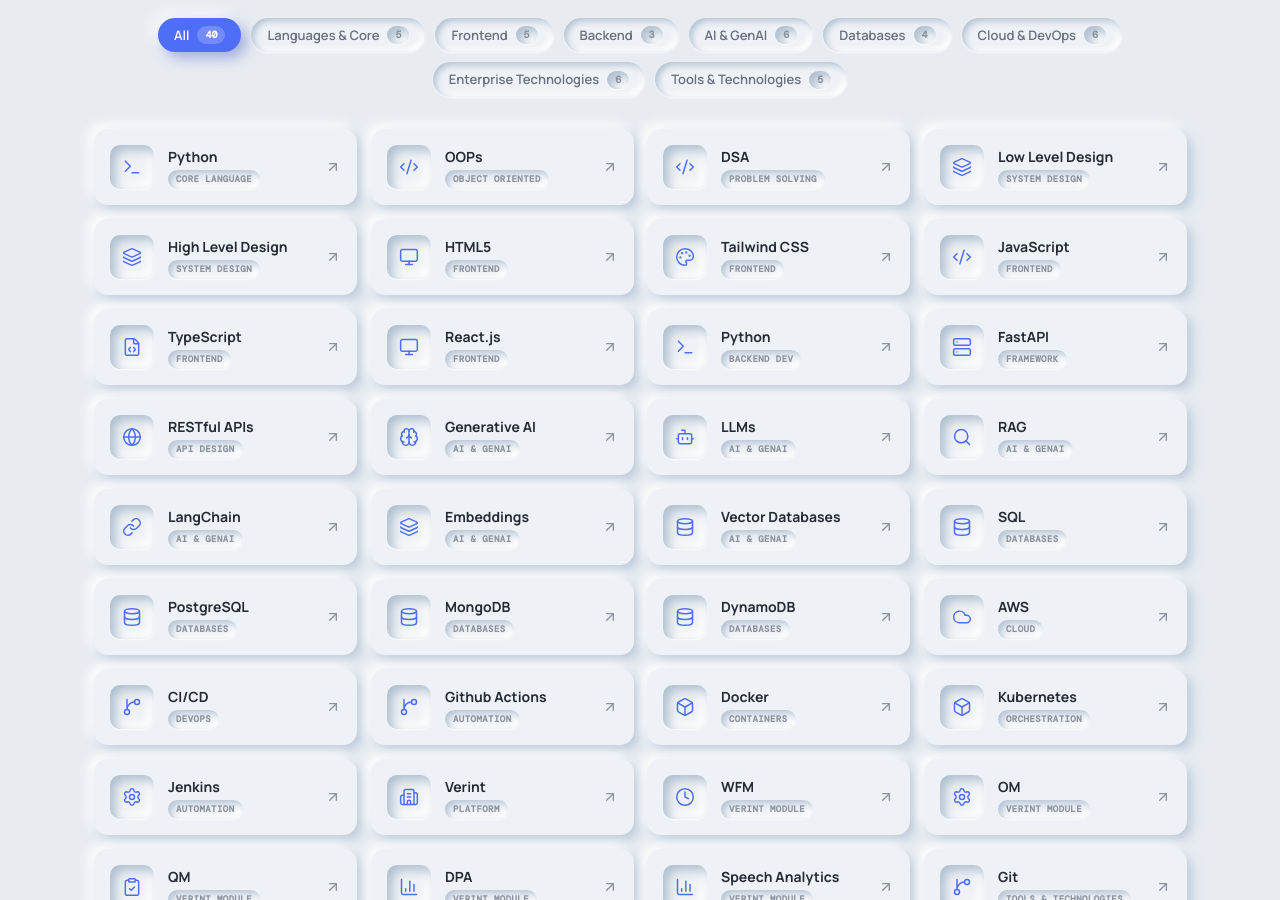
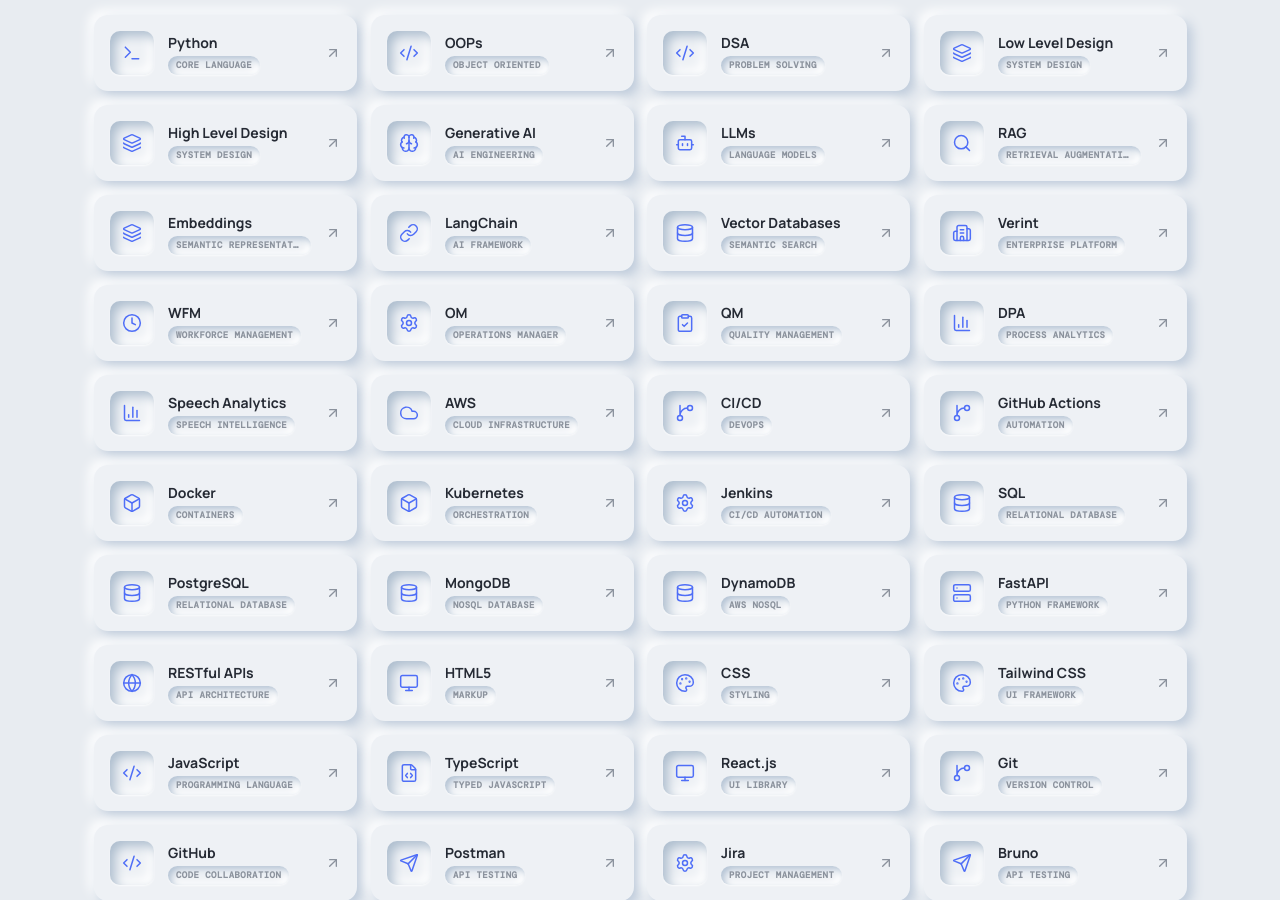
Before and after one commit to Pavithrarapuru/Portfolio, a React (Vite) app: page / in a window 1280 px wide. Shown: the part 1900-2800 px from the top of the page. Built offline with nearby package versions, Linux system fonts and the light colour scheme.

Commit message:
all updates'

```diff
--- a/src/components/experience/TimelineItem.jsx
+++ b/src/components/experience/TimelineItem.jsx
@@ -2,13 +2,27 @@ import { useState } from 'react'
 import { motion, useMotionValueEvent } from 'framer-motion'
 import Reveal from '../common/Reveal'
 
-function TimelineItem({ experience, index, total = 3, smoothProgress }) {
-  const { year, role, company, description, tags } = experience
+function TimelineItem({
+  experience,
+  index,
+  total = 4,
+  smoothProgress,
+}) {
+  const {
+    number,
+    year,
+    role,
+    company,
+    description,
+    tags,
+  } = experience
+
   const isOdd = index % 2 !== 0
   const [isActive, setIsActive] = useState(false)
 
-  // Calculate dynamic activation threshold per item (e.g. index 0 = 0.0, index 1 = 0.45, index 2 = 0.85)
-  const activationThreshold = total > 1 ? (index / (total - 1)) * 0.85 : 0
+  // Calculate activation threshold for each timeline item
+  const activationThreshold =
+    total > 1 ? (index / (total - 1)) * 0.85 : 0
 
   useMotionValueEvent(smoothProgress, 'change', (latest) => {
     setIsActive(latest >= activationThreshold)
@@ -24,12 +38,14 @@ function TimelineItem({ experience, index, total = 3, smoothProgress }) {
         className={`pt-1 ${
           isOdd
             ? 'col-start-3 row-start-1 pl-8 max-tablet:col-start-2 max-tablet:row-start-1 max-tablet:pl-4 max-tablet:text-left'
-            : 'col-start-1 text-right pr-8 max-tablet:col-start-2 max-tablet:row-start-1 max-tablet:pl-4 max-tablet:text-left'
+            : 'col-start-1 row-start-1 pr-8 text-right max-tablet:col-start-2 max-tablet:row-start-1 max-tablet:pl-4 max-tablet:text-left'
         }`}
       >
         <motion.span
           className={`neo-transition inline-flex items-center rounded-sm bg-surface px-3 py-1 font-mono text-[10px] font-bold tracking-wider uppercase text-accent shadow-raised-sm ${
-            isActive ? 'shadow-[0_0_12px_rgba(79,110,247,0.3)] border border-accent/40' : ''
+            isActive
+              ? 'border border-accent/40 shadow-[0_0_12px_rgba(79,110,247,0.3)]'
+              : ''
           }`}
           animate={{
             scale: isActive ? 1.05 : 1,
@@ -40,57 +56,88 @@ function TimelineItem({ experience, index, total = 3, smoothProgress }) {
         </motion.span>
       </div>
 
-      {/* Tactile Physical Node Checkpoint */}
+      {/* Timeline Node */}
       <div className="relative z-10 mx-auto mt-1 grid size-6 place-items-center max-tablet:col-start-1 max-tablet:row-start-1 max-tablet:mx-0">
-        {/* Soft ripple pulse ring on activation */}
         {isActive && (
-          <span className="absolute size-9 rounded-full bg-accent/25 animate-ping pointer-events-none" />
+          <span className="pointer-events-none absolute size-9 animate-ping rounded-full bg-accent/25" />
         )}
 
         <motion.div
           className={`relative z-10 grid size-6 place-items-center rounded-full bg-surface neo-transition ${
             isActive
-              ? 'shadow-[0_0_14px_rgba(79,110,247,0.6)] border border-accent/60'
+              ? 'border border-accent/60 shadow-[0_0_14px_rgba(79,110,247,0.6)]'
               : 'shadow-raised-sm'
           }`}
           animate={{
             scale: isActive ? 1.25 : 1,
           }}
-          transition={{ duration: 0.35, ease: [0.22, 1, 0.36, 1] }}
+          transition={{
+            duration: 0.35,
+            ease: [0.22, 1, 0.36, 1],
+          }}
         >
           <div
             className={`size-2.5 rounded-full transition-all duration-300 ${
-              isActive ? 'bg-accent shadow-[0_0_8px_rgba(79,110,247,0.8)] scale-110' : 'neo-inset-sm bg-accent/70'
+              isActive
+                ? 'scale-110 bg-accent shadow-[0_0_8px_rgba(79,110,247,0.8)]'
+                : 'neo-inset-sm bg-accent/70'
             }`}
           />
         </motion.div>
       </div>
 
-      {/* Experience Raised Card */}
+      {/* Experience Card */}
       <motion.article
         className={`group neo-transition overflow-hidden rounded-lg bg-surface p-6 shadow-raised transition-all duration-300 ${
           isOdd
             ? 'col-start-1 row-start-1 mr-6 text-right max-tablet:col-start-2 max-tablet:row-start-2 max-tablet:ml-4 max-tablet:mr-0 max-tablet:text-left'
-            : 'col-start-3 ml-6 max-tablet:col-start-2 max-tablet:row-start-2 max-tablet:ml-4'
+            : 'col-start-3 row-start-1 ml-6 max-tablet:col-start-2 max-tablet:row-start-2 max-tablet:ml-4'
         } ${
           isActive
-            ? 'border border-accent/35 shadow-[0_4px_20px_rgba(79,110,247,0.18)] -translate-y-1'
+            ? '-translate-y-1 border border-accent/35 shadow-[0_4px_20px_rgba(79,110,247,0.18)]'
             : 'hover:shadow-raised-hover'
         }`}
         whileHover={{ y: -3 }}
-        transition={{ duration: 0.25, ease: [0.22, 1, 0.36, 1] }}
+        transition={{
+          duration: 0.25,
+          ease: [0.22, 1, 0.36, 1],
+        }}
       >
-        <div className={`flex items-center gap-2 mb-2 ${isOdd ? 'justify-end max-tablet:justify-start' : 'justify-start'}`}>
-          <span className="font-mono text-[10px] uppercase tracking-wider text-accent font-semibold">0{index + 1}</span>
+        <div
+          className={`mb-2 flex items-center gap-2 ${
+            isOdd
+              ? 'justify-end max-tablet:justify-start'
+              : 'justify-start'
+          }`}
+        >
+          {/* Career Progression Number */}
+          <span className="font-mono text-[10px] font-semibold tracking-wider text-accent uppercase">
+            {number}
+          </span>
+
           <span className="text-muted/50">•</span>
-          <span className="font-mono text-[10px] uppercase tracking-wider text-accent font-semibold">{company}</span>
+
+          <span className="font-mono text-[10px] font-semibold tracking-wider text-accent uppercase">
+            {company}
+          </span>
         </div>
 
-        <h3 className="my-1.5 text-[18px] font-bold tracking-tight text-ink group-hover:text-accent transition-colors duration-200">{role}</h3>
-        <p className="mb-4 text-[13px] leading-relaxed text-muted">{description}</p>
+        <h3 className="my-1.5 text-[18px] font-bold tracking-tight text-ink transition-colors duration-200 group-hover:text-accent">
+          {role}
+        </h3>
+
+        <p className="mb-4 text-[13px] leading-relaxed text-muted">
+          {description}
+        </p>
 
         {/* Tech Chips */}
-        <div className={`flex flex-wrap gap-2 ${isOdd ? 'justify-end max-tablet:justify-start' : 'justify-start'}`}>
+        <div
+          className={`flex flex-wrap gap-2 ${
+            isOdd
+              ? 'justify-end max-tablet:justify-start'
+              : 'justify-start'
+          }`}
+        >
           {tags.map((tag) => (
             <span
               key={tag}
--- a/src/data/experience.js
+++ b/src/data/experience.js
@@ -1,43 +1,47 @@
 const experiences = [
   {
+    number: '04',
     year: '2026 - Present',
     role: 'GenAI Engineer',
-    company: 'Appxcelerate Solutions',
+    company: 'AppXcelerate Solutions',
     description:
-      'Building intelligent enterprise applications by integrating LLMs, RAG, embeddings, and agentic AI approaches into real-world workflows. Exploring intelligent automation and applying GenAI to enterprise use cases, including Verint evaluation workflows.',
+      'Building intelligent applications with LLMs, RAG, embeddings, agentic workflows, and automation, with a focus on practical enterprise AI use cases.',
     tags: ['GenAI', 'LLMs', 'RAG', 'Agentic AI', 'Automation'],
   },
 
   {
+    number: '03',
     year: '2025 - 2026',
     role: 'Verint Technical Support Engineer',
     company: 'AppXcelerate Solutions',
     description:
-      'Working on enterprise Verint solutions and providing production-level technical support across WFM, OM, and Speech Analytics. Developed agent evaluation forms, investigated technical issues, supported enterprise workflows, and contributed to resolving production escalations.',
+      'Working with enterprise Verint solutions across WFM, OM, QM, and Speech Analytics, supporting technical investigations, enterprise workflows, and production escalations.',
     tags: [
       'Verint',
       'WFM',
       'OM',
+      'QM',
       'Speech Analytics',
-      'Production Support',
     ],
   },
 
   {
+    number: '02',
     year: '2025',
     role: 'Python Developer Intern',
     company: 'AppXcelerate Solutions',
     description:
-      'Started my professional software engineering journey by building Python-based applications, chatbots, and AI-enabled automation solutions. Worked with Python backend development and explored how intelligent capabilities could be integrated into practical applications.',
-    tags: ['Python', 'Backend', 'Chatbots', 'AI Automation'],
+      'Started my software engineering journey with Python development, backend applications, chatbots, and automation while exploring AI-driven application development.',
+    tags: ['Python', 'Backend', 'Chatbots', 'Automation'],
   },
 
   {
+    number: '01',
     year: '2025',
     role: 'Developer Foundations',
     company: 'Learning → Building → Experimenting',
     description:
-      'Started with Python and DSA problem solving, then expanded into frontend development with HTML, CSS, JavaScript, TypeScript, and React. Built hands-on projects including web applications, an e-commerce application, and a Python-powered virtual assistant while discovering my passion for building intelligent software.',
+      'Built a strong foundation in Python, DSA, web development, and software engineering through hands-on projects and continuous experimentation.',
     tags: ['Python', 'DSA', 'React', 'JavaScript', 'Projects'],
   },
 ]
--- a/src/data/profile.js
+++ b/src/data/profile.js
@@ -1,24 +1,28 @@
 import profilePlaceholder from '../assets/pavithra_profile.png'
 
-
-
-export const navItems = ['Home', 'About', 'Skills', 'Projects', 'Experience', 'Contact']
+export const navItems = [
+  'Home',
+  'About',
+  'Skills',
+  'Projects',
+  'Experience',
+  'Contact',
+]
 
 const profile = {
-
   name: 'Pavithra',
 
   hero: {
-    availability: 'Building the next layer of intelligent software',
+    availability: 'Building intelligent software for what comes next',
 
     titleBefore: 'From ',
     titleEmphasis: 'code',
     titleAfter: ' to intelligent systems.',
 
     description:
-      "I'm Pavithra, a Software Engineer exploring the intersection of Python, enterprise systems, and Generative AI. I build practical applications with LLMs, RAG, agentic approaches, and automation to turn ideas into real-world solutions.",
+      "I'm Pavithra, a Software Engineer focused on Python, enterprise engineering, and Generative AI. I build intelligent applications using LLMs, RAG, agentic workflows, and automation.",
 
-    status: 'Software Engineer • GenAI • LLMs',
+    status: 'Software Engineer • Python • GenAI',
 
     location: 'Based in India',
 
@@ -28,17 +32,19 @@ const profile = {
   about: {
     eyebrow: 'Beyond the code',
 
-  title: 'Curious by nature.\nBuilding with purpose.',
+    title: 'Engineering intelligence.\nBuilding with purpose.',
 
     copy:
-    'I enjoy turning curiosity into things that work — from Python applications and enterprise systems to intelligent solutions powered by AI.',
+      'I build software at the intersection of Python, enterprise engineering, and Generative AI.',
 
     lead:
-  "My journey has evolved from Python and problem solving to enterprise engineering with Verint, and now to building real-world GenAI applications by integrating LLMs, RAG, and agentic systems into practical solutions.",
+      'My journey spans Python development, enterprise engineering with Verint, and AI-driven application development using LLMs, RAG, embeddings, and agentic workflows.',
+
     detail:
-    "I’m always curious about how things work, how they can be improved, and where technology can make a real difference. I enjoy learning, experimenting, and turning ideas into practical solutions.",
+      'I focus on building reliable software and exploring intelligent solutions that solve real-world problems.',
   },
-  footer: 'Thoughtful code for useful things.',
+
+  footer: 'Engineering software. Exploring intelligence.',
 }
 
 export default profile
--- a/src/data/projects.js
+++ b/src/data/projects.js
@@ -1,7 +1,7 @@
 
 import projectInterface from '../assets/Nivi.png'
-import projectData from '../assets/project-data.jpg'
-import projectDashboard from '../assets/project-dashboard.jpg'
+import projectData from '../assets/Portfolio.png'
+import projectDashboard from '../assets/Sprynto.png'
 
 const projects = [
   {
@@ -16,7 +16,7 @@ const projects = [
 
     // Replace these with your actual links
     github: 'https://github.com/Pavithrarapuru/Virtual_Assistant',
-    demo: 'https://YOUR_DEPLOYMENT_LINK.com',
+    demo: 'https://nivivirtual-assistant.vercel.app/',
   },
 
   {
@@ -39,12 +39,13 @@ const projects = [
     title: 'Project Three',
     type: 'Digital Product',
     description:
-      'A flexible foundation for a polished digital tool, with room for real content and future growth.',
-    tags: ['Node.js', 'API', 'Design'],
+      'Sprynto is a modern hotel management web application designed to simplify hotel operations and improve the guest experience. It features a responsive React-based interface with secure authentication, booking management, and an intuitive admin dashboard, supported by MongoDB for efficient data management. The application focuses on usability, performance, and scalable frontend architecture.',
+    tags: ['React.js', 'JavaScript', 'MongoDB','UI/UX', 'Database Management'],
+
     image: projectDashboard,
 
     // Replace these with your actual links
-    github: 'https://github.com/YOUR_USERNAME/project-three',
+    github: 'https://github.com/Pavithrarapuru/SPRYNTO',
     demo: 'https://YOUR_DEPLOYMENT_LINK.com',
   },
 ]
--- a/src/data/skills.js
+++ b/src/data/skills.js
@@ -13,7 +13,6 @@ import {
   Search,
   Link,
   Cloud,
-  Zap,
   GitBranch,
   Box,
   Settings,
@@ -25,61 +24,266 @@ import {
 } from 'lucide-react'
 
 const skills = [
-  // Languages & Core
-  { name: 'Python', category: 'Languages & Core', subcategory: 'Core Language', icon: Terminal },
-  { name: 'OOPs', category: 'Languages & Core', subcategory: 'Object Oriented', icon: Code2 },
-  { name: 'DSA', category: 'Languages & Core', subcategory: 'Problem Solving', icon: Code2 },
-  { name: 'Low Level Design', category: 'Languages & Core', subcategory: 'System Design', icon: Layers3 },
-  { name: 'High Level Design', category: 'Languages & Core', subcategory: 'System Design', icon: Layers3 },
+  // 01 — Languages & Core
+  {
+    name: 'Python',
+    category: 'Languages & Core',
+    subcategory: 'Core Language',
+    icon: Terminal,
+  },
+  {
+    name: 'OOPs',
+    category: 'Languages & Core',
+    subcategory: 'Object Oriented',
+    icon: Code2,
+  },
+  {
+    name: 'DSA',
+    category: 'Languages & Core',
+    subcategory: 'Problem Solving',
+    icon: Code2,
+  },
+  {
+    name: 'Low Level Design',
+    category: 'Languages & Core',
+    subcategory: 'System Design',
+    icon: Layers3,
+  },
+  {
+    name: 'High Level Design',
+    category: 'Languages & Core',
+    subcategory: 'System Design',
+    icon: Layers3,
+  },
 
-  // Frontend
-  { name: 'HTML5', category: 'Frontend', icon: Monitor },
-  { name: 'Tailwind CSS', category: 'Frontend', icon: Palette },
-  { name: 'JavaScript', category: 'Frontend', icon: Code2 },
-  { name: 'TypeScript', category: 'Frontend', icon: FileCode },
-  { name: 'React.js', category: 'Frontend', icon: Monitor },
+  // 02 — AI & GenAI
+  {
+    name: 'Generative AI',
+    category: 'AI & GenAI',
+    subcategory: 'AI Engineering',
+    icon: Brain,
+  },
+  {
+    name: 'LLMs',
+    category: 'AI & GenAI',
+    subcategory: 'Language Models',
+    icon: Bot,
+  },
+  {
+    name: 'RAG',
+    category: 'AI & GenAI',
+    subcategory: 'Retrieval Augmentation',
+    icon: Search,
+  },
+  {
+    name: 'Embeddings',
+    category: 'AI & GenAI',
+    subcategory: 'Semantic Representation',
+    icon: Layers3,
+  },
+  {
+    name: 'LangChain',
+    category: 'AI & GenAI',
+    subcategory: 'AI Framework',
+    icon: Link,
+  },
+  {
+    name: 'Vector Databases',
+    category: 'AI & GenAI',
+    subcategory: 'Semantic Search',
+    icon: Database,
+  },
 
-  // Backend
-  { name: 'Python', category: 'Backend', subcategory: 'Backend Dev', icon: Terminal },
-  { name: 'FastAPI', category: 'Backend', subcategory: 'Framework', icon: Server },
-  { name: 'RESTful APIs', category: 'Backend', subcategory: 'API Design', icon: Globe },
+  // 03 — Verint
+  {
+    name: 'Verint',
+    category: 'Verint',
+    subcategory: 'Enterprise Platform',
+    icon: Building2,
+  },
+  {
+    name: 'WFM',
+    category: 'Verint',
+    subcategory: 'Workforce Management',
+    parent: 'Verint',
+    icon: Clock,
+  },
+  {
+    name: 'OM',
+    category: 'Verint',
+    subcategory: 'Operations Manager',
+    parent: 'Verint',
+    icon: Settings,
+  },
+  {
+    name: 'QM',
+    category: 'Verint',
+    subcategory: 'Quality Management',
+    parent: 'Verint',
+    icon: ClipboardCheck,
+  },
+  {
+    name: 'DPA',
+    category: 'Verint',
+    subcategory: 'Process Analytics',
+    parent: 'Verint',
+    icon: BarChart3,
+  },
+  {
+    name: 'Speech Analytics',
+    category: 'Verint',
+    subcategory: 'Speech Intelligence',
+    parent: 'Verint',
+    icon: BarChart3,
+  },
 
-  // AI & GenAI
-  { name: 'Generative AI', category: 'AI & GenAI', icon: Brain },
-  { name: 'LLMs', category: 'AI & GenAI', icon: Bot },
-  { name: 'RAG', category: 'AI & GenAI', icon: Search },
-  { name: 'LangChain', category: 'AI & GenAI', icon: Link },
-  { name: 'Embeddings', category: 'AI & GenAI', icon: Layers3 },
-  { name: 'Vector Databases', category: 'AI & GenAI', icon: Database },
+  // 04 — Cloud & DevOps
+  {
+    name: 'AWS',
+    category: 'Cloud & DevOps',
+    subcategory: 'Cloud Infrastructure',
+    icon: Cloud,
+  },
+  {
+    name: 'CI/CD',
+    category: 'Cloud & DevOps',
+    subcategory: 'DevOps',
+    icon: GitBranch,
+  },
+  {
+    name: 'GitHub Actions',
+    category: 'Cloud & DevOps',
+    subcategory: 'Automation',
+    icon: GitBranch,
+  },
+  {
+    name: 'Docker',
+    category: 'Cloud & DevOps',
+    subcategory: 'Containers',
+    icon: Box,
+  },
+  {
+    name: 'Kubernetes',
+    category: 'Cloud & DevOps',
+    subcategory: 'Orchestration',
+    icon: Box,
+  },
+  {
+    name: 'Jenkins',
+    category: 'Cloud & DevOps',
+    subcategory: 'CI/CD Automation',
+    icon: Settings,
+  },
 
-  // Databases
-  { name: 'SQL', category: 'Databases', icon: Database },
-  { name: 'PostgreSQL', category: 'Databases', icon: Database },
-  { name: 'MongoDB', category: 'Databases', icon: Database },
-  { name: 'DynamoDB', category: 'Databases', icon: Database },
+  // 05 — Databases
+  {
+    name: 'SQL',
+    category: 'Databases',
+    subcategory: 'Relational Database',
+    icon: Database,
+  },
+  {
+    name: 'PostgreSQL',
+    category: 'Databases',
+    subcategory: 'Relational Database',
+    icon: Database,
+  },
+  {
+    name: 'MongoDB',
+    category: 'Databases',
+    subcategory: 'NoSQL Database',
+    icon: Database,
+  },
+  {
+    name: 'DynamoDB',
+    category: 'Databases',
+    subcategory: 'AWS NoSQL',
+    icon: Database,
+  },
 
-  // Cloud & DevOps
-  { name: 'AWS', category: 'Cloud & DevOps', subcategory: 'Cloud', icon: Cloud },
-  { name: 'CI/CD', category: 'Cloud & DevOps', subcategory: 'DevOps', icon: GitBranch },
-  { name: 'Github Actions', category: 'Cloud & DevOps', subcategory: 'Automation', icon: GitBranch },
-  { name: 'Docker', category: 'Cloud & DevOps', subcategory: 'Containers', icon: Box },
-  { name: 'Kubernetes', category: 'Cloud & DevOps', subcategory: 'Orchestration', icon: Box },
-  { name: 'Jenkins', category: 'Cloud & DevOps', subcategory: 'Automation', icon: Settings },
+  // 06 — Backend
+  {
+    name: 'FastAPI',
+    category: 'Backend',
+    subcategory: 'Python Framework',
+    icon: Server,
+  },
+  {
+    name: 'RESTful APIs',
+    category: 'Backend',
+    subcategory: 'API Architecture',
+    icon: Globe,
+  },
 
-  // Enterprise Technologies
-  { name: 'Verint', category: 'Enterprise Technologies', subcategory: 'Platform', icon: Building2 },
-  { name: 'WFM', category: 'Enterprise Technologies', parent: 'Verint', subcategory: 'Verint Module', icon: Clock },
-  { name: 'OM', category: 'Enterprise Technologies', parent: 'Verint', subcategory: 'Verint Module', icon: Settings },
-  { name: 'QM', category: 'Enterprise Technologies', parent: 'Verint', subcategory: 'Verint Module', icon: ClipboardCheck },
-  { name: 'DPA', category: 'Enterprise Technologies', parent: 'Verint', subcategory: 'Verint Module', icon: BarChart3 },
-  { name: 'Speech Analytics', category: 'Enterprise Technologies', parent: 'Verint', subcategory: 'Verint Module', icon: BarChart3 },
+  // 07 — Frontend
+  {
+    name: 'HTML5',
+    category: 'Frontend',
+    subcategory: 'Markup',
+    icon: Monitor,
+  },
+  {
+    name: 'CSS',
+    category: 'Frontend',
+    subcategory: 'Styling',
+    icon: Palette,
+  },
+  {
+    name: 'Tailwind CSS',
+    category: 'Frontend',
+    subcategory: 'UI Framework',
+    icon: Palette,
+  },
+  {
+    name: 'JavaScript',
+    category: 'Frontend',
+    subcategory: 'Programming Language',
+    icon: Code2,
+  },
+  {
+    name: 'TypeScript',
+    category: 'Frontend',
+    subcategory: 'Typed JavaScript',
+    icon: FileCode,
+  },
+  {
+    name: 'React.js',
+    category: 'Frontend',
+    subcategory: 'UI Library',
+    icon: Monitor,
+  },
 
-  // Tools & Technologies
-  { name: 'Git', category: 'Tools & Technologies', icon: GitBranch },
-  { name: 'GitHub', category: 'Tools & Technologies', icon: Code2 },
-  { name: 'Postman', category: 'Tools & Technologies', icon: Send },
-  { name: 'Jira', category: 'Tools & Technologies', icon: Settings },
-  { name: 'Bruno', category: 'Tools & Technologies', icon: Send },
+  // 08 — Tools & Technologies
+  {
+    name: 'Git',
+    category: 'Tools & Technologies',
+    subcategory: 'Version Control',
+    icon: GitBranch,
+  },
+  {
+    name: 'GitHub',
+    category: 'Tools & Technologies',
+    subcategory: 'Code Collaboration',
+    icon: Code2,
+  },
+  {
+    name: 'Postman',
+    category: 'Tools & Technologies',
+    subcategory: 'API Testing',
+    icon: Send,
+  },
+  {
+    name: 'Jira',
+    category: 'Tools & Technologies',
+    subcategory: 'Project Management',
+    icon: Settings,
+  },
+  {
+    name: 'Bruno',
+    category: 'Tools & Technologies',
+    subcategory: 'API Testing',
+    icon: Send,
+  },
 ]
 
 export default skills
```
Also changed, not shown: src/assets/Portfolio.png (added), src/assets/Sprynto.png (added). Lines whose indentation alone changed are shown as unchanged.
